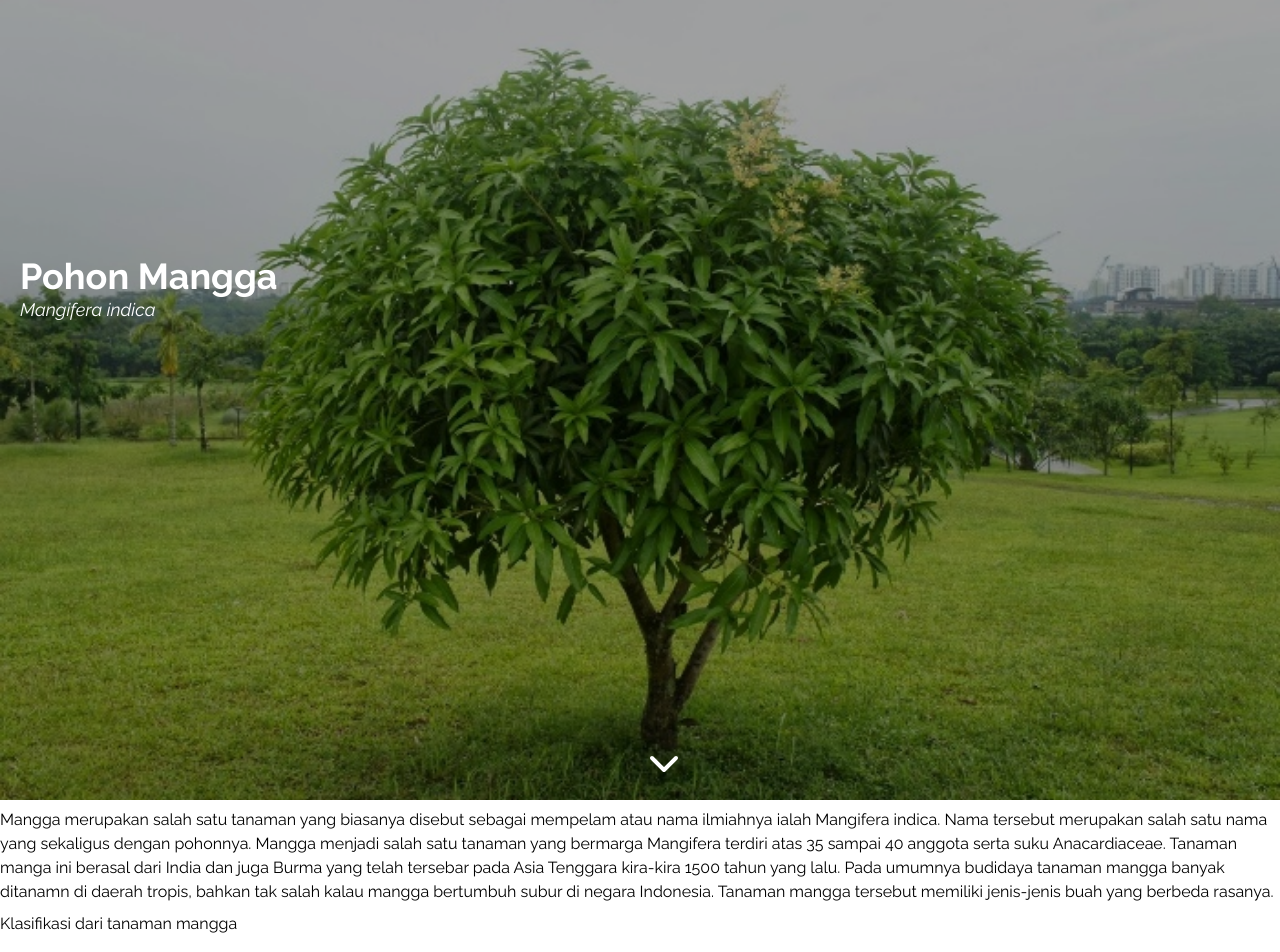
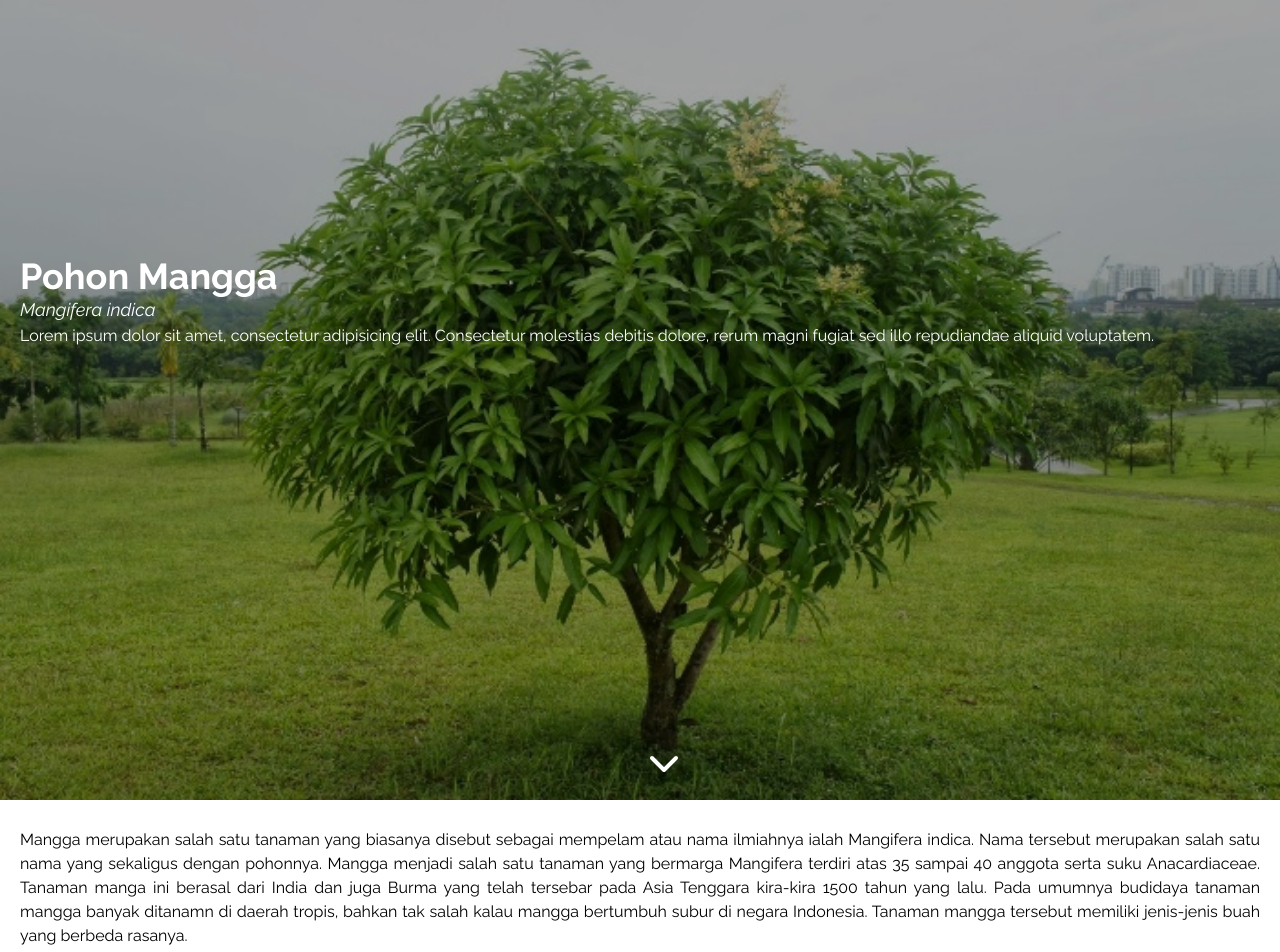
Before and after one commit to rid333/pohon-ompo, a SvelteKit app: page /mangga in a window 1280 px wide. Shown: the top 952 px of the page. Built offline with nearby package versions, Linux system fonts and the light colour scheme.

Commit message:
updated mangga page

```diff
--- a/src/routes/mangga/+page.svelte
+++ b/src/routes/mangga/+page.svelte
@@ -7,9 +7,10 @@
     <div class="flex flex-col gap-y-2">
         <div class="flex flex-col text-white font-bold relative">
             <img class="w-screen h-screen object-cover" src={Mangga} alt="Mangga">
-            <div class="absolute pt-64 pl-5 w-full h-full bg-black bg-opacity-35 ">
+            <div class="absolute pt-64 pl-5 pr-20 w-full h-full bg-black bg-opacity-35 ">
                 <p class="text-4xl">Pohon Mangga</p>
                 <i class="text-lg font-normal">Mangifera indica</i>
+                <p class="text-base font-normal">Lorem ipsum dolor sit amet, consectetur adipisicing elit. Consectetur molestias debitis dolore, rerum magni fugiat sed illo repudiandae aliquid voluptatem.</p>
             </div>
             <a href="#main" class="absolute bottom-0 left-1/2 transform -translate-x-1/2 animate-bounce">
                 <ChevronDown size="48" />
@@ -17,7 +18,7 @@
         </div>
     </div>
 
-    <div id="main">
+    <div id="main" class="p-5 text-justify">
         Mangga merupakan salah satu tanaman yang biasanya disebut sebagai mempelam
         atau nama ilmiahnya ialah Mangifera indica. Nama tersebut merupakan salah satu
         nama yang sekaligus dengan pohonnya. Mangga menjadi salah satu tanaman yang bermarga
@@ -27,8 +28,4 @@
         tropis, bahkan tak salah kalau mangga bertumbuh subur di negara Indonesia. Tanaman
         mangga tersebut memiliki jenis-jenis buah yang berbeda rasanya.
     </div>
-
-    <div>
-        Klasifikasi dari tanaman mangga
-    </div>
 </div>
```
